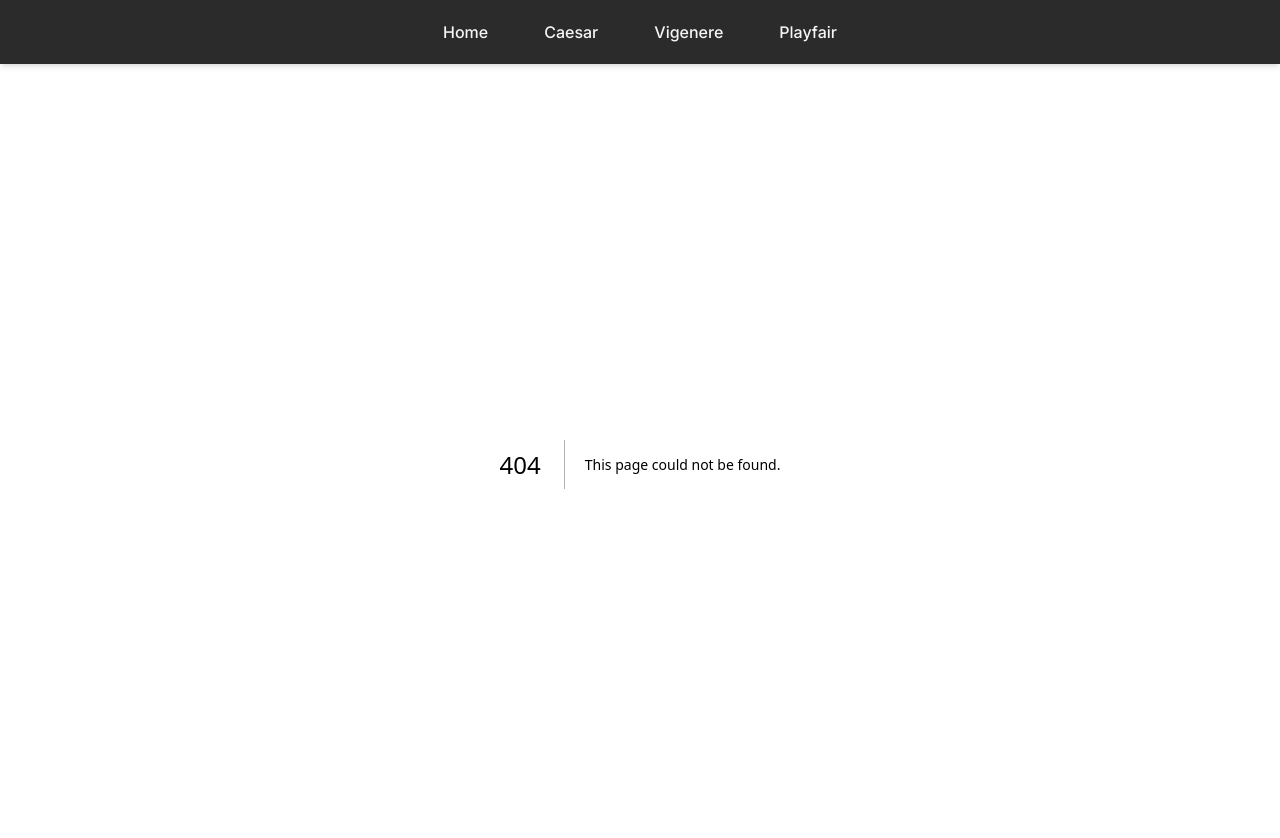
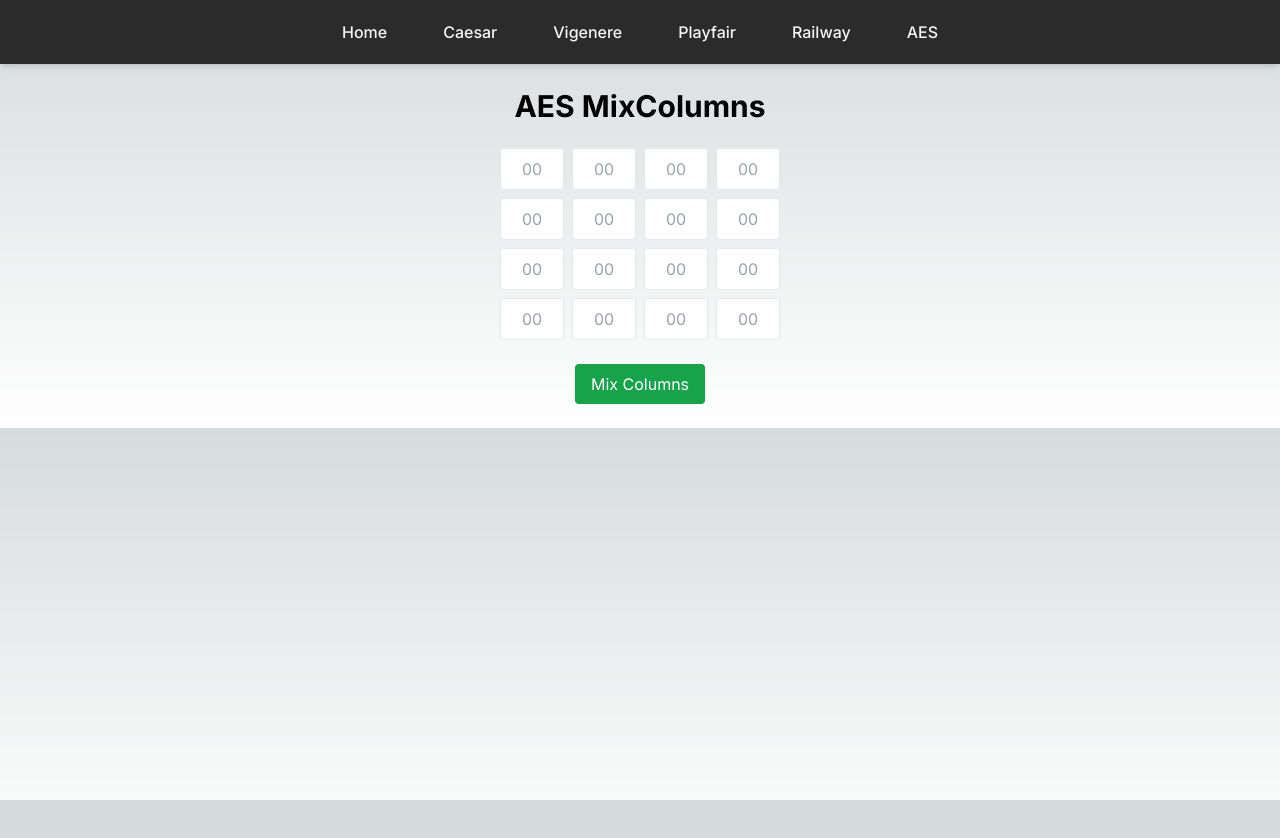
Before and after one commit to AnirudhRevanur/crypto-tools, a Next.js app: page /aes/mix_columns in a window 1280 px wide. Before the commit this address had no page. Shown: the top 838 px of the page. After the commit the page ends 800 px from the top, so only its background shows below. Built offline with nearby package versions, Linux system fonts and the light colour scheme.

Commit message:
feat: added AES SubBytes and MixColumns and changed navbar

```diff
--- /dev/null
+++ b/app/aes/mix_columns/mixColumns.ts
@@ -0,0 +1,44 @@
+function xtime(a: number): number {
+  return ((a << 1) & 0xff) ^ ((a & 0x80) ? 0x1b : 0);
+}
+
+function multiplicationGaloisField(a: number, b: number): number {
+  let res = 0;
+  while (b > 0) {
+    if (b & 1) {
+      res ^= a;
+    }
+    a = xtime(a);
+    b >>= 1;
+  }
+  return res;
+}
+
+function mixColumn(col: number[]): number[] {
+  const [a0, a1, a2, a3] = col;
+
+  return [
+    multiplicationGaloisField(a0, 2) ^ multiplicationGaloisField(a1, 3) ^ multiplicationGaloisField(a2, 1) ^ multiplicationGaloisField(a3, 1),
+    multiplicationGaloisField(a0, 1) ^ multiplicationGaloisField(a1, 2) ^ multiplicationGaloisField(a2, 3) ^ multiplicationGaloisField(a3, 1),
+    multiplicationGaloisField(a0, 1) ^ multiplicationGaloisField(a1, 1) ^ multiplicationGaloisField(a2, 2) ^ multiplicationGaloisField(a3, 3),
+    multiplicationGaloisField(a0, 3) ^ multiplicationGaloisField(a1, 1) ^ multiplicationGaloisField(a2, 1) ^ multiplicationGaloisField(a3, 2),
+  ]
+}
+
+export default function mixColumns(state: number[][]): number[][] {
+  console.log("Called")
+
+  const newState: number[][] = [];
+
+  for (let c = 0; c < 4; c++) {
+    const col = [state[0][c], state[1][c], state[2][c], state[3][c]];
+    const mixed = mixColumn(col);
+
+    for (let r = 0; r < 4; r++) {
+      if (!newState[r]) newState[r] = [];
+      newState[r][c] = mixed[r];
+    }
+  }
+
+  return newState;
+}
--- /dev/null
+++ b/app/aes/mix_columns/page.tsx
@@ -0,0 +1,94 @@
+"use client";
+import { useState } from "react";
+import mixColumns from "./mixColumns";
+
+const StateGrid = ({ state }: { state: number[][] }) => (
+  <div className="grid grid-cols-4 gap-2 font-mono">
+    {state.flat().map((b, i) => (
+      <div key={i} className="p-2 border rounded bg-gray-100">
+        {b.toString(16).padStart(2, "0")}
+      </div>
+    ))}
+  </div>
+)
+
+export default function MixColumn() {
+  const [matrix, setMatrix] = useState<string[][]>(
+    Array(4).fill(null).map(() => Array(4).fill(""))
+  );
+
+  const [mixResult, setMixResult] = useState<number[][] | null>(null);
+  const [error, setError] = useState("");
+
+  const handleChange = (row: number, col: number, value: string) => {
+    const update = matrix.map((r, ri) =>
+      r.map((c, ci) => (ri === row && ci === col ? value : c))
+    );
+    setMatrix(update)
+  }
+
+  const handleMix = () => {
+    try {
+      const bytes = matrix.map((row) => row.map((val) => {
+        let h = val.trim();
+        if (h.startsWith("0x") || h.startsWith("0X")) h = h.slice(2);
+        if (!/^[0-9A-Fa-f]{1,2}$/.test(h)) throw new Error("Invalid hex input");
+        return parseInt(h, 16);
+      }));
+
+      const state: number[][] = [[], [], [], []];
+      for (let c = 0; c < 4; c++) {
+        for (let r = 0; r < 4; r++) {
+          state[r].push(bytes[r][c]);
+        }
+      }
+
+      const mixed = mixColumns(state);
+      setMixResult(mixed);
+      setError("");
+    } catch (err: any) {
+      setError(err.message || "Invalid input ");
+      setMixResult(null);
+    }
+  };
+
+  return (
+    <div className="flex flex-col items-center p-6 space-y-6">
+      <div className="text-3xl font-bold">AES MixColumns</div>
+
+      {/* Input Grid */}
+      <div className="grid grid-cols-4 gap-2 mb-4">
+        {matrix.map((row, r) => row.map((val, c) => (
+          <input
+            key={`${r}-${c}`}
+            type="text"
+            value={val}
+            onChange={(e) => handleChange(r, c, e.target.value)}
+            placeholder="00"
+            maxLength={4}
+            className="w-16 p-2 text-center border rounded text-black"
+
+          />
+        )))}
+      </div>
+
+      {error && <p className="text-red-500">{error}</p>}
+
+      <button
+        onClick={handleMix}
+        className="bg-green-600 text-white px-4 py-2 rounded"
+      >
+        Mix Columns
+      </button>
+
+      {/* Result */}
+      {mixResult && (
+        <div className="mt-6 text-center">
+          <div className="text-xl mb-2">Mixed State</div>
+          <StateGrid state={mixResult} />
+        </div>
+      )}
+
+    </div>
+  )
+}
--- /dev/null
+++ b/app/aes/page.tsx
@@ -0,0 +1,27 @@
+import Link from "next/link";
+
+export default function AESPage() {
+  return (
+    <div className="flex flex-col h-screen w-screen items-center justify-center">
+      <div className="text-2xl">
+        Choose an AES Mini Function:
+      </div>
+      <div className="flex flex-col p-2">
+        <Link
+          href="/aes/sub_bytes"
+          className="rounded-lg text-center bg-green-600 p-2 m-2"
+        >
+          Substitute Bytes
+        </Link>
+
+        <Link
+          href="/aes/mix_columns"
+          className="rounded-lg text-center bg-green-600 p-2 m-2"
+        >
+          Mix Columns
+        </Link>
+      </div>
+
+    </div>
+  )
+}
--- a/app/sub_bytes/page.tsx
+++ b/app/aes/sub_bytes/page.tsx
@@ -1,11 +1,22 @@
 "use client";
 import React, { useState } from "react";
 import substituteBytes from "./substituteByte";
+
+type Poly = number[];
+
+const formatPolynomial = (poly: Poly | null): string => {
+  if (!poly || poly.length === 0) return "0";
+  return poly.map((exp) => (
+    exp === 0 ? "1" : `x^${exp}`
+  )).join(" + ")
+}
+
 
 export default function SubBytes() {
   const [substituteText, setSubstituteText] = useState("");
   const [error, setError] = useState("");
   const [result, setResult] = useState<string | null>(null);
+  const [inversePolynomial, setInversePolynomial] = useState<Poly | null>(null);
 
   const handleSubstitute = () => {
     let input = substituteText.trim();
@@ -33,8 +44,9 @@ export default function SubBytes() {
 
     setError("");
     const byte = parseInt(input, 16);
-    const substituted = substituteBytes(byte);
+    const [inverse, substituted] = substituteBytes(byte);
     setResult("0x" + substituted.toString(16).padStart(2, "0"));
+    setInversePolynomial(inverse)
   };
 
   return (
@@ -60,6 +72,7 @@ export default function SubBytes() {
           </button>
           {result && (
             <p className="mt-4 text-lg">
+              Inverse Polynomial Value: {formatPolynomial(inversePolynomial)} <br />
               Substituted Value: {result}
             </p>
           )}
--- a/app/sub_bytes/substituteByte.ts
+++ b/app/aes/sub_bytes/substituteByte.ts
@@ -95,11 +95,18 @@ function affineTransform(x: number): number {
   return result;
 }
 
-export default function substituteBytes(byte: number) {
+export default function substituteBytes(byte: number): [Poly, number] {
   const mod: Poly = [8, 4, 3, 1, 0];
+
+  if (byte === 0) {
+    return [[], affineTransform(0)]
+  }
+
   const poly = byteToPolynomial(byte);
-  const invPoly = polynomialInverse(poly, mod);
+  let invPoly = polynomialInverse(poly, mod);
+
+  invPoly = polynomialDivision(poly, mod)[1];
+
   const inv = polynomialToByte(invPoly);
-
-  return affineTransform(inv);
+  return [invPoly, affineTransform(inv)];
 }
--- a/components/Navbar.tsx
+++ b/components/Navbar.tsx
@@ -8,6 +8,8 @@ const routes = [
   { title: "Caesar", route: "/caesar" },
   { title: "Vigenere", route: "/vigenere" },
   { title: "Playfair", route: "/playfair" },
+  { title: "Railway", route: "/railway" },
+  { title: "AES", route: "/aes" }
 ];
 
 export default function Navbar() {
```
